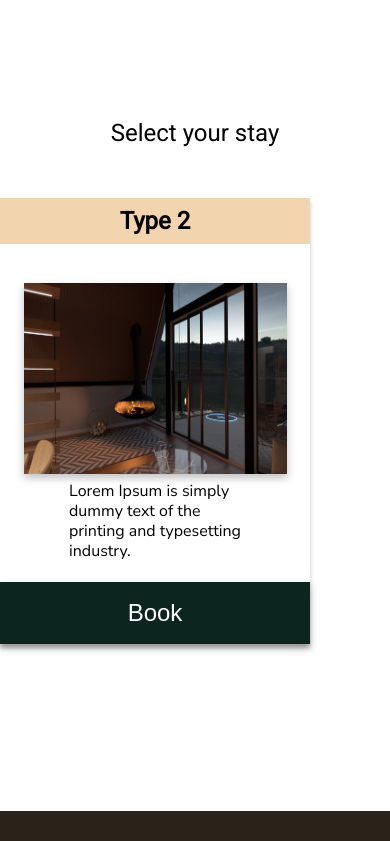
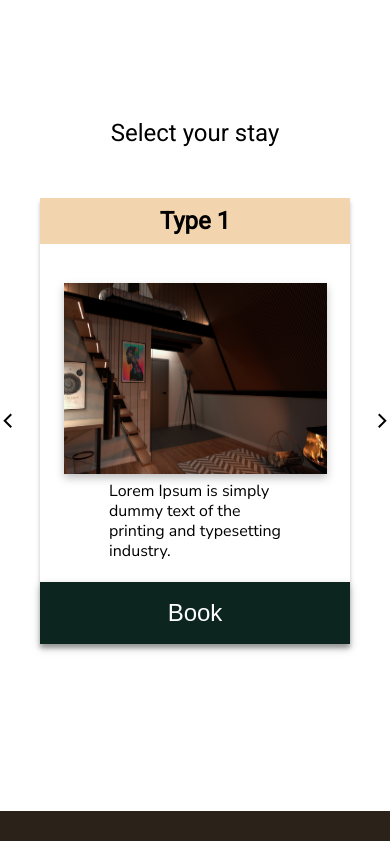
Before and after one commit to patriklussi/examination2-frontend-ux-ui-bonz.ai, a Vue app in the folder examination2-bonz.ai/: page /#/ in a window 390 px wide. Shown: the part 1044-1885 px from the top of the page. Built offline with nearby package versions, Linux system fonts and the light colour scheme.

Commit message:
A lot of shit

```diff
--- a/examination2-bonz.ai/src/components/Nav.vue
+++ b/examination2-bonz.ai/src/components/Nav.vue
@@ -4,15 +4,15 @@
       <nav class="navigation">
      <div class="titleWrap">
         <img class="logoBonz" src="../assets/logo/bonz.ai-logo-black_symbol.svg" alt="">
-       <h1 @click="goToMainPage">Bonz.Ai</h1>
+       <h1 class="navHone" @click="goToMainPage">Bonz.Ai</h1>
 
      </div>
 
     <img @click="toggleHamburgerOverlay" class="hamburgerButton" src="../assets/icons/hamburger.svg" alt="">
     <div class="navWrap">
-    <h2 @click="toggleToPage">Stay</h2>
+    <h2 >Stay</h2>
     <h2 >About</h2>
-    <button class="generalButton">Book</button>
+    <button @click="toggleToPage" class="button">Book</button>
     </div>
 
     </nav>
@@ -50,6 +50,7 @@ methods:{
 <style  lang="scss" scoped>
 @import '../scss/_mixins.scss';
 @import '../scss/_components.scss';
+.navHone:hover {cursor: pointer;}
 .titleWrap {
   widows: 172px;
   display: flex;
--- a/examination2-bonz.ai/src/components/creditCardDetails.vue
+++ b/examination2-bonz.ai/src/components/creditCardDetails.vue
@@ -31,6 +31,8 @@ export default {
 }
 </script>
 
-<style>
+<style lang="scss" scoped>
+@media screen and (max-width:500px) {
 
+  }
 </style>
--- a/examination2-bonz.ai/src/scss/_components.scss
+++ b/examination2-bonz.ai/src/scss/_components.scss
@@ -1,17 +1 @@
 @import '_typography';
-
-.generalButton {
-    width: 130px;
-    height: 62px;
-    background: #0C251F;
-    color:white;
-    border-radius: 9px;
-    filter: drop-shadow(0px 4px 4px rgba(0, 0, 0, 0.25));
-    border:none;
-    font-size: 24px;
-    font-weight: 500;
-}
-
-.generalButton:hover {
-    cursor: pointer;
-}
--- a/examination2-bonz.ai/src/views/Home.vue
+++ b/examination2-bonz.ai/src/views/Home.vue
@@ -18,7 +18,7 @@
         the ultimate contact-less experience to you at your finger tips - on
         your mobile device. Sit back, relax and let Bonz.AI take care of you.
       </p>
-      <button class="generalButton">Book now</button>
+      <button class="button">Book now</button>
     </main>
     <section class="roomView">
       <h1>Select your stay</h1>
@@ -36,11 +36,26 @@
               industry.
             </p>
 
-            <button class="generalButton">Book</button>
+            <button class="button">Book</button>
           </article>
         </article>
+        <div class="wrapperMobile">
 
-        <article class="MobileCard">
+          <img class="chevronBoyOne"   @click="chevronRight" src="../assets/icons/chevronLeft.svg" alt="">
+
+
+           <article v-if="!toggle" class="MobileCard">
+          <h2>Type 1</h2>
+          <img class="cardImg" src="../assets/photos/06-night.jpg" alt="" />
+          <p>
+            Lorem Ipsum is simply <br />
+            dummy text of the <br />
+            printing and typesetting <br />
+            industry.
+          </p>
+          <button class="mobileButton">Book</button>
+        </article>
+           <article  v-if="toggle" class="MobileCard">
           <h2>Type 2</h2>
           <img class="cardImg" src="../assets/photos/02-night.jpg" alt="" />
           <p>
@@ -49,8 +64,13 @@
             printing and typesetting <br />
             industry.
           </p>
-          <button class="generalButton">Book</button>
+          <button class="mobileButton">Book</button>
         </article>
+
+
+          <img @click="chevronToggle"  class="chevronBoyTwo"  src="../assets/icons/chevronRight.svg" alt="">
+
+        </div>
 
         <article class="card">
           <article class="left">
@@ -65,7 +85,7 @@
               industry.
             </p>
 
-            <button class="generalButton">Book</button>
+            <button class="button">Book</button>
           </article>
         </article>
 
@@ -82,7 +102,7 @@
               industry.
             </p>
 
-            <button class="generalButton">Book</button>
+            <button class="button">Book</button>
           </article>
         </article>
         <article class="card">
@@ -98,7 +118,7 @@
               industry.
             </p>
 
-            <button class="generalButton">Book</button>
+            <button class="button">Book</button>
           </article>
         </article>
       </section>
@@ -118,6 +138,25 @@ export default {
     Nav,
     Foot,
   },
+  data:function(){
+    return {
+      toggle:false,
+      toggleTwo:false,
+      toggleThree:false,
+    }
+  },
+  methods: {
+    chevronToggle(){
+      this.toggle = true;
+
+
+    },
+    chevronRight(){
+      this.toggle = false;
+
+
+    }
+  }
 };
 </script>
 
@@ -126,6 +165,9 @@ export default {
 @import "../scss/_components.scss";
 .wrapper {
   @include grid-column-auto;
+}
+.wrapperMobile {
+  display:none;
 }
 .pageHeader {
   height: 810px;
@@ -163,9 +205,13 @@ export default {
   background: #d3cfc347;
   @include center;
   flex-direction: column;
-
+  justify-content: space-evenly;
   h2 {
     font-size: 2.25rem;
+  }
+  p {
+   width: 75%;
+
   }
 }
 .roomView {
@@ -213,9 +259,18 @@ export default {
 }
 
 @media screen and (max-width: 500px) {
-  .wrapper {
 
-  }
+  .wrapperMobile {
+  display:block;
+  display: flex;
+}
+.chevronBoyOne {
+  margin-right: 24px;
+}
+.chevronBoyTwo {
+  margin-left: 24px;
+}
+
 
   .pageHeader {
     height: 290px;
@@ -253,7 +308,7 @@ export default {
 
   .roomView {
     .grid-container {
-      grid-template-rows: repeat(1, 1fr);
+      grid-template-columns: repeat(1, 1fr);
       .card {
         display: none;
       }
```
Also changed, not shown: examination2-bonz.ai/src/assets/icons/chevronLeft.svg (added), examination2-bonz.ai/src/assets/icons/chevronRight.svg (added).
